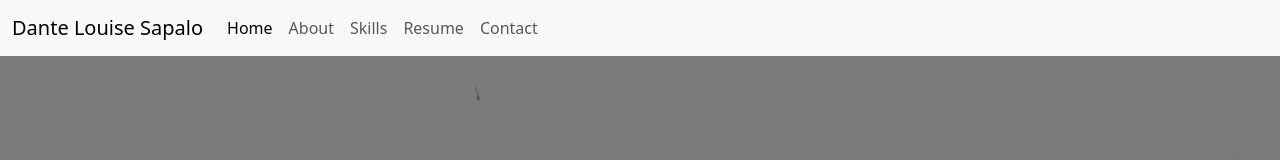
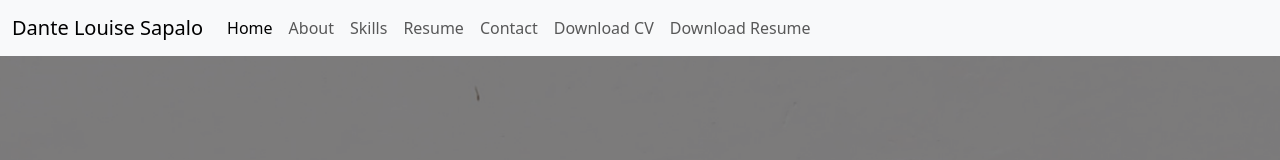
Before and after one commit to dan-louise-64/dan-louise-64.github.io, a plain HTML site: page index.html in a window 1280 px wide. Shown: the top 160 px of the page. Drawn offline with nearby package versions, Linux system fonts and the light colour scheme.

Commit message:
Added links to documents

```diff
--- a/index.html
+++ b/index.html
@@ -36,6 +36,12 @@
           </li>
           <li class="nav-item">
             <a class="nav-link" href="#contact">Contact</a>
+          </li>
+          <li class="nav-item">
+            <a class="nav-link" href="assets/docs/Sapalo_Curriculum_Vitae.pdf">Download CV</a>
+          </li>
+          <li class="nav-item">
+            <a class="nav-link" href="assets/docs/Sapalo_Resume.pdf">Download Resume</a>
           </li>
         </ul>
       </div>
```
